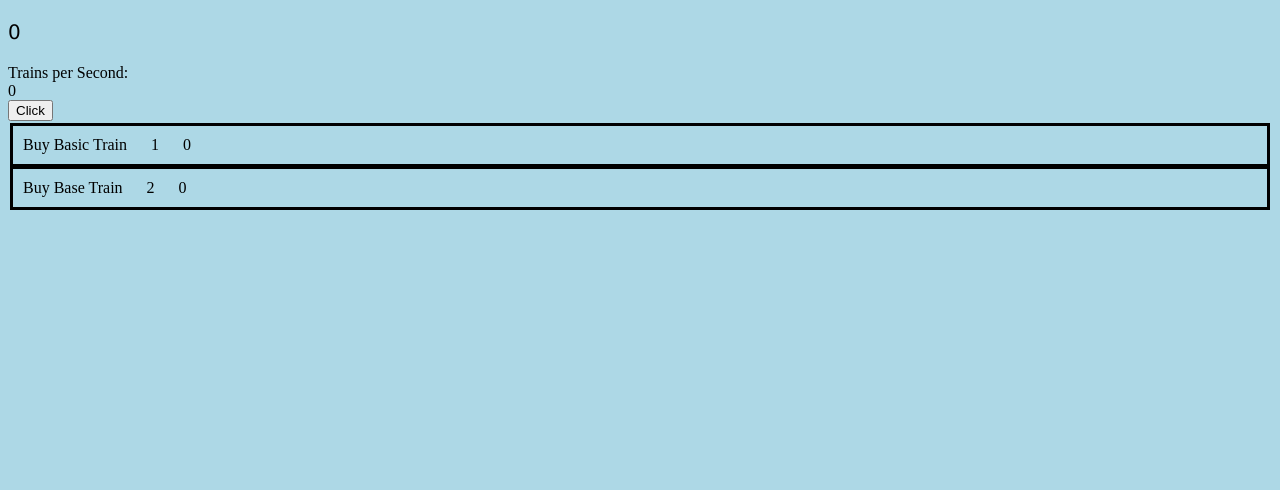
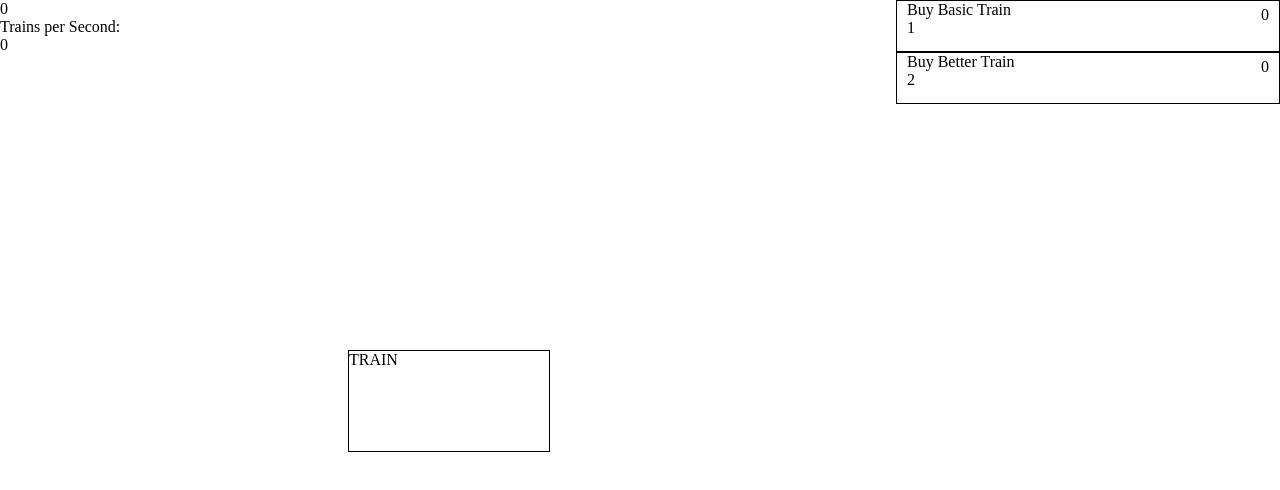
Before and after one commit to MWFlameberg/IdleTrain, a plain HTML site: page index.html in a window 1280 px wide. Drawn offline with Linux system fonts and the light colour scheme.

Commit message:
Initial css styling to add structure and adjusting ids for easier management.

```diff
--- a/Structure/BaseItem.js
+++ b/Structure/BaseItem.js
@@ -13,7 +13,7 @@ class BaseItem {
 
     getItemCost() {
         if(this.quantity > 0) {
-            return this.baseCost * (this.quantity * this.baseMultiplier)
+            return Math.trunc(this.baseCost * (this.quantity * this.baseMultiplier));
         } else {
             return this.baseCost;
         }
--- a/index.html
+++ b/index.html
@@ -29,18 +29,18 @@
             setInterval(runGame, 100);
         });
 
-        function buyItem(index, name) {
-            if(x > items[index].getItemCost()) {
+        function buyItem(index) {
+            if(x >= items[index].getItemCost()) {
                 items[index].quantity += 1;
-                document.getElementById("lbl-" + name + "Count").innerHTML = items[index].quantity;
-                document.getElementById("lbl-" + name + "Cost").innerHTML = items[index].getItemCost();
+                document.getElementById("item" + index + "Owned").innerHTML = items[index].quantity;
+                document.getElementById("item" + index + "Cost").innerHTML = items[index].getItemCost();
                 document.getElementById("tps").innerHTML = totalPower();
             }
         }
 
         function clickItem() {
             x += 1;
-            document.getElementById("total").innerHTML = x;
+            document.getElementById("total").innerHTML = Math.trunc(x);
         }
 
         function totalPower() {
@@ -61,18 +61,24 @@
     <p id="total">0</p>
     <div id="itemCountLabel">Trains per Second: </div>
     <div id="tps">0</div>
-
-    <div id="button-container"></div>
-    <button type="button" id ="clicker" onclick="clickItem()">Click</button>
-    <div id="basicTrain" class="div-purchasebutton" onclick="buyItem(0, 'basicTrain')">
-        <div id="lbl-basicTrain" class="inline-block-child">Buy Basic Train</div>
-        <div id="lbl-basicTrainCost" class="inline-block-child">1</div>
-        <div id="lbl-basicTrainCount" class="inline-block-child">0</div>
-    </div>
-    <div id="betterTrain" class="div-purchasebutton" onclick="buyItem(1, 'betterTrain')">
-        <div id="lbl-betterTrain" class="inline-block-child">Buy Base Train</div>
-        <div id="lbl-betterTrainCost" class="inline-block-child">2</div>
-        <div id="lbl-betterTrainCount" class="inline-block-child">0</div>
+    <div id="game-container">
+        <div id="sectionLeft" >
+            <div id="trainAnchor">
+                <div id="train" onclick="clickItem()">TRAIN</div>
+            </div>
+        </div>
+        <div id="sectionRight">
+            <div id="item0" class="div-purchase" onclick="buyItem(0)">
+                <div id="item0Name" class="div-itemName">Buy Basic Train</div>
+                <div id="item0Cost" class="div-itemCost">1</div>
+                <div id="item0Owned" class="div-itemOwned">0</div>
+            </div>
+            <div id="item1" class="div-purchase" onclick="buyItem(1)">
+                <div id="item1Name" class="div-itemName">Buy Better Train</div>
+                <div id="item1Cost" class="div-itemCost">2</div>
+                <div id="item1Owned" class="div-itemOwned">0</div>
+            </div>
+        </div>
     </div>
 </body>
 </html>
--- a/style.css
+++ b/style.css
@@ -1,22 +1,77 @@
-body {
-    background-color: lightblue;
-  }
-
-  h1 {
-    color: white;
-    text-align: center;
-  }
-
-  p {
-    font-family: verdana;
-    font-size: 20px;
-  }
-
-.div-purchasebutton {
-  outline-style: solid;
-  margin: 5px;
+/* reset CSS */
+html, body, div, span, applet, object, iframe,
+h1, h2, h3, h4, h5, h6, p, blockquote, pre,
+a, abbr, acronym, address, big, cite, code,
+del, dfn, em, img, ins, kbd, q, s, samp,
+small, strike, strong, sub, sup, tt, var,
+b, u, i, center,
+dl, dt, dd, ol, ul, li,
+fieldset, form, label, legend,
+table, caption, tbody, tfoot, thead, tr, th, td,
+article, aside, canvas, details, embed,
+figure, figcaption, footer, header, hgroup,
+menu, nav, output, ruby, section, summary,
+time, mark, audio, video {
+	margin: 0;
+	padding: 0;
+	border: 0;
+	font-size: 100%;
+	font: inherit;
+	vertical-align: baseline;
 }
-.inline-block-child {
-  padding: 10px;
-  display: inline-block;
+div {
+  display: block;
 }
+#sectionLeft {
+  position: absolute;
+  left: 0px;
+  top: 0px;
+  width: 70%;
+  min-width: 100px;
+  height: 100%;
+}
+#trainAnchor {
+  position: absolute;
+  top: 40%;
+  width: 100%;
+  height: 20%;
+}
+#train {
+  position: absolute;
+  cursor: pointer;
+  width: 200px;
+  height: 100px;
+  left: 50%;
+  top: 50%;
+  margin: -50px 0 0 -100px;
+  border-style: solid;
+  border-width: 1px;
+}
+#sectionRight {
+  position: absolute;
+  right: 0px;
+  top: 0px;
+  width: 30%;
+  min-width: 100px;
+}
+.div-purchase {
+  width: auto;
+  height: 50px;
+  cursor: pointer;
+  position: relative;
+  border-style: solid;
+  border-width: 1px;
+}
+.div-itemName {
+  padding-left: 10px;
+  position: relative;
+}
+.div-itemCost {
+  padding-left: 10px;
+  position: relative;
+}
+.div-itemOwned {
+  position: absolute;
+  right: 10px;
+  top: 5px;
+}
```
